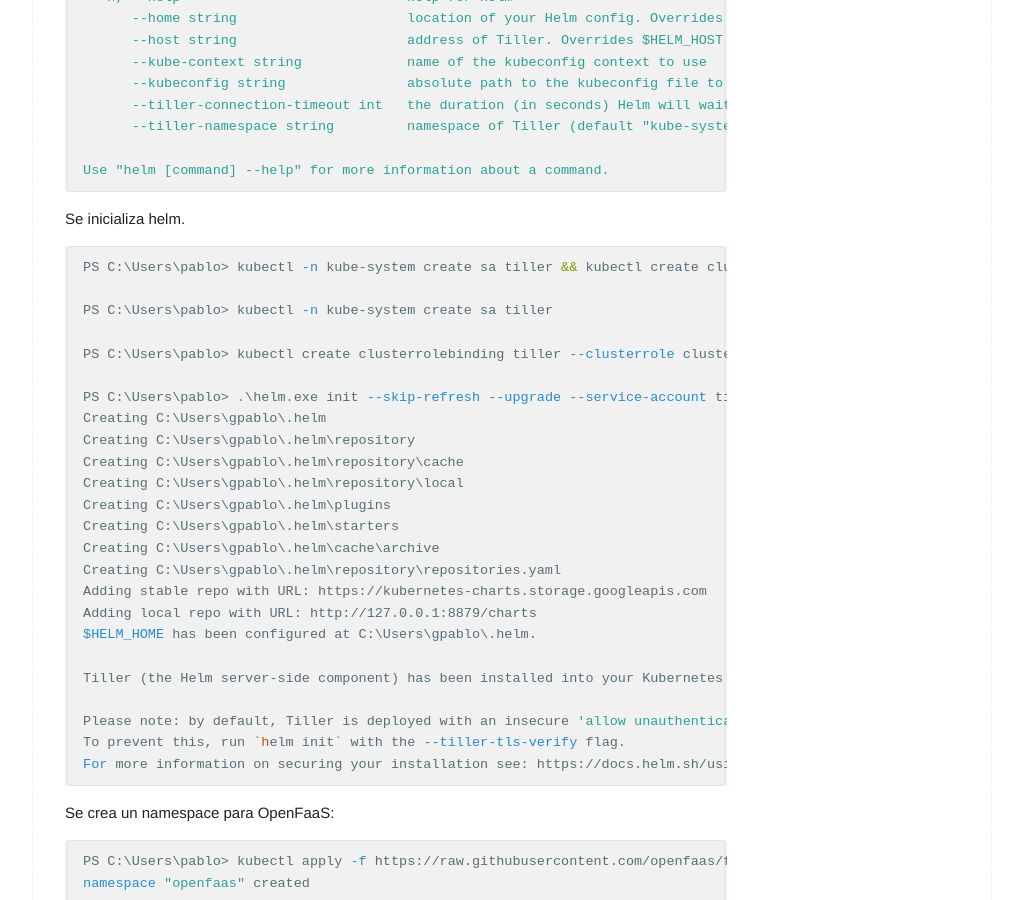
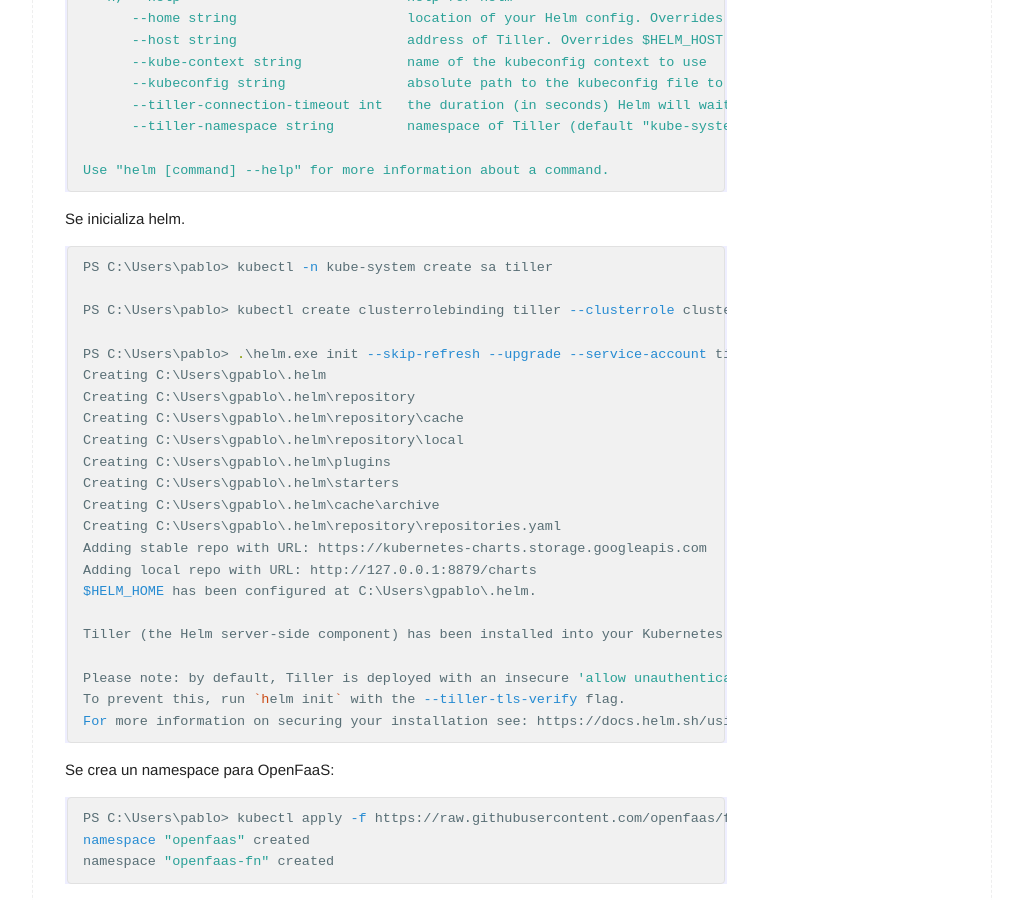
Before and after one commit to pablogarciaarevalo/pablogarciaarevalo.github.io, a Jekyll site: the page built from _posts/2019-07-22-Instalando-OpenFaaS-en-docker-for-desktop.md, in a window 1280 px wide and 900 px high, scrolled down 2999 px. Shown: the whole window, without its empty margins (128-1151 px from the left). Built offline with Jekyll 4.4.1, drawn with Linux system fonts in a browser that asks for light colours; comment, search, counter and statistics services are not loaded.

Commit message:
minor changes

````diff
--- a/_posts/2019-07-22-Instalando-OpenFaaS-en-docker-for-desktop.md
+++ b/_posts/2019-07-22-Instalando-OpenFaaS-en-docker-for-desktop.md
@@ -150,8 +150,6 @@
 Se inicializa helm.
 
 ```posh
-PS C:\Users\pablo> kubectl -n kube-system create sa tiller && kubectl create clusterrolebinding tiller --clusterrole cluster-admin --serviceaccount=kube-system:tiller
-
 PS C:\Users\pablo> kubectl -n kube-system create sa tiller
 
 PS C:\Users\pablo> kubectl create clusterrolebinding tiller --clusterrole cluster-admin --serviceaccount=kube-system:tiller
````
